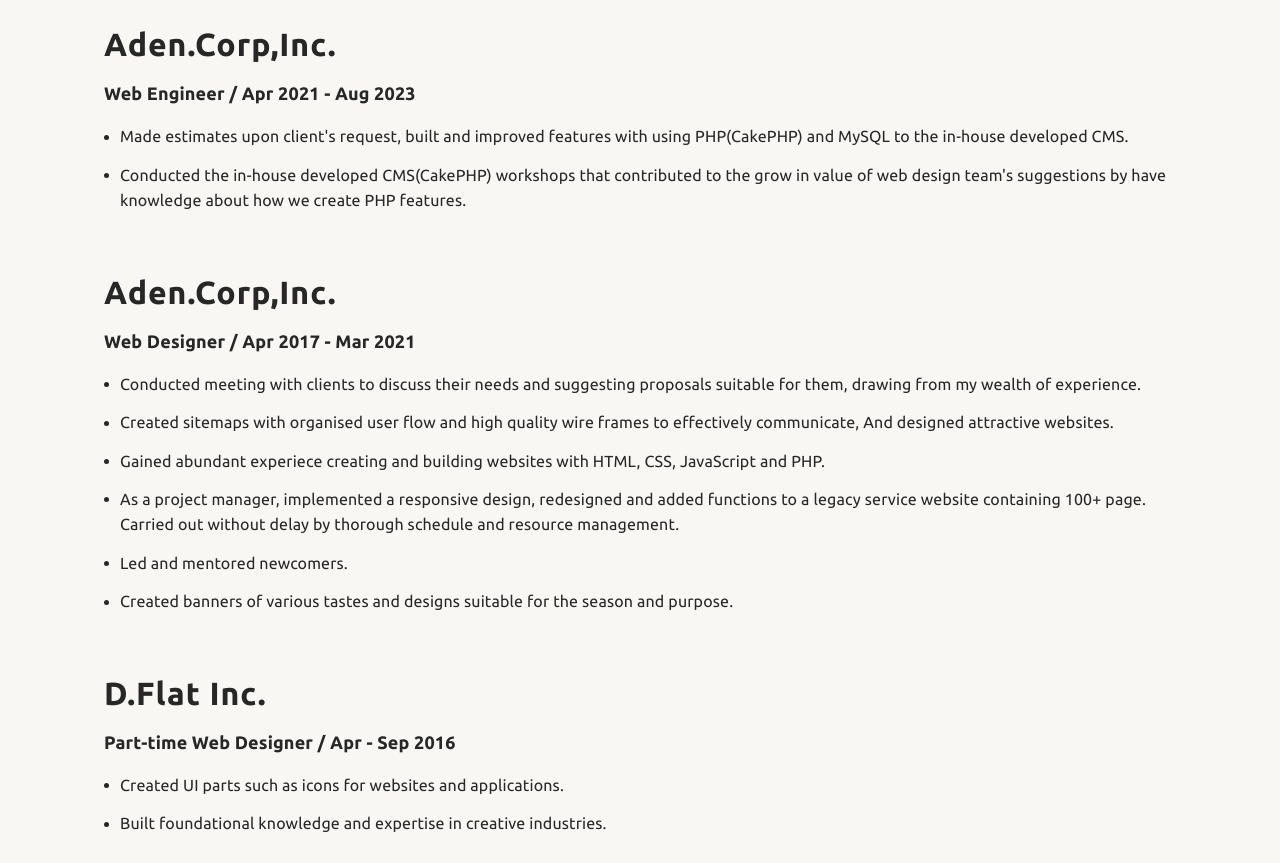
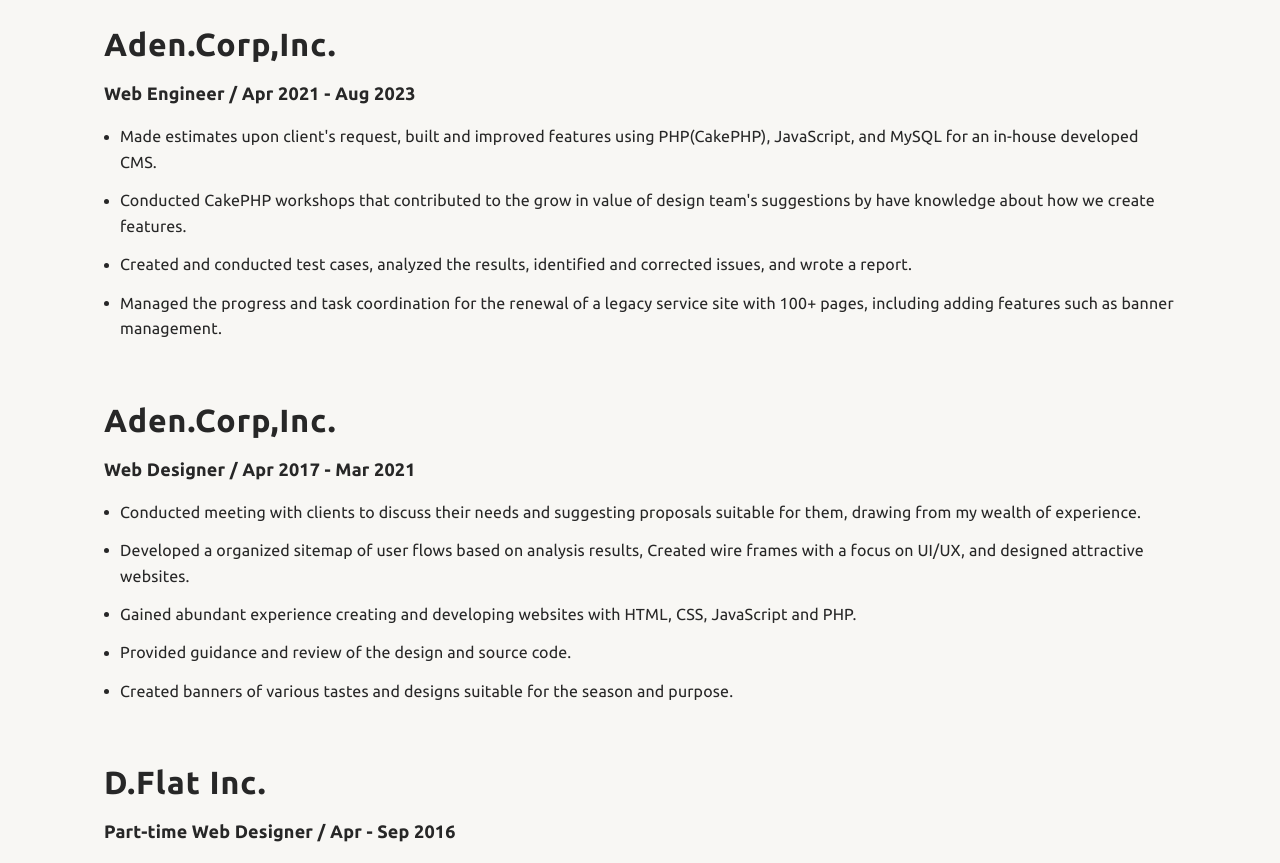
Before and after one commit to rixcx/rinaofk, a Next.js app: page /en/about in a window 1280 px wide. Shown: the part 1080-1943 px from the top of the page. Built offline with nearby package versions, Linux system fonts and the light colour scheme.

Commit message:
[ about ] edit about

```diff
--- a/messages/en.json
+++ b/messages/en.json
@@ -1,20 +1,21 @@
 {
   "Index": {
-    "text": "I am a Web developer with 4 years of experience as Web designer and 2.5 years as Web Engineer in Japan. Passionate about listening clients face-to-face to find out the true needs of theirs and create proposals, design and systems for them."
+    "text": "I am a Web developer with 4 years of experience as Web designer and 2.5 years as Web Engineer in Japan. Fulfillment in contributing by solving clients' problems and enhancing their value through web solutions."
   },
   "About": {
-    "intro": "I am a Web developer with experience in designing multiple websites for BtoC and developing various systems.\nI have experienced practical works in renewing old sites, creating attractive LP or banners, and adding new features.\nI feel fulfillment in ensuring customer and user satisfaction by solving problems and by giving them value through utilization of Web.",
+    "intro": "I am a Web developer with experience in designing multiple websites for BtoC and developing various systems.\nI have experienced practical works in creating web sites that include client meetings, wireframe creation, design, and coding, as well as adding new features using PHP.\nI am skilled at approaching projects from both design and development perspectives to offer the effective solutions.",
 
      "Experience": {
-      "aden_engineer_01": "Made estimates upon client's request, built and improved features with using PHP(CakePHP) and MySQL to the in-house developed CMS.",
-      "aden_engineer_02": "Conducted the in-house developed CMS(CakePHP) workshops that contributed to the grow in value of web design team's suggestions by have knowledge about how we create PHP features.",
+      "aden_engineer_01": "Made estimates upon client's request, built and improved features using PHP(CakePHP), JavaScript, and MySQL for an in-house developed CMS.",
+      "aden_engineer_02": "Conducted CakePHP workshops that contributed to the grow in value of design team's suggestions by have knowledge about how we create features.",
+      "aden_engineer_03": "Created and conducted test cases, analyzed the results, identified and corrected issues, and wrote a report.",
+      "aden_engineer_04": "Managed the progress and task coordination for the renewal of a legacy service site with 100+ pages, including adding features such as banner management.",
 
       "aden_designer_01": "Conducted meeting with clients to discuss their needs and suggesting proposals suitable for them, drawing from my wealth of experience.",
-      "aden_designer_02": "Created sitemaps with organised user flow and high quality wire frames to effectively communicate, And designed attractive websites.",
-      "aden_designer_03": "Gained abundant experiece creating and building websites with HTML, CSS, JavaScript and PHP.",
-      "aden_designer_04": "As a project manager, implemented a responsive design, redesigned and added functions to a legacy service website containing 100+ page. Carried out without delay by thorough schedule and resource management.",
-      "aden_designer_05": "Led and mentored newcomers.",
-      "aden_designer_06": "Created banners of various tastes and designs suitable for the season and purpose.",
+      "aden_designer_02": "Developed a organized sitemap of user flows based on analysis results, Created wire frames with a focus on UI/UX, and designed attractive websites.",
+      "aden_designer_03": "Gained abundant experience creating and developing websites with HTML, CSS, JavaScript and PHP.",
+      "aden_designer_04": "Provided guidance and review of the design and source code.",
+      "aden_designer_05": "Created banners of various tastes and designs suitable for the season and purpose.",
 
       "dflat_parttime_01": "Created UI parts such as icons for websites and applications.",
       "dflat_parttime_02": "Built foundational knowledge and expertise in creative industries."
--- a/messages/ja.json
+++ b/messages/ja.json
@@ -1,20 +1,21 @@
 {
   "Index": {
-    "text": "日本でWebデザイナーとして4年、Webエンジニアとして2.5年の経験を持つWebディベロッパーです。\nクライアントの真のニーズを見極め、それを解決できる提案やデザイン、システム開発をすることに力を注いでいます。"
+    "text": "日本でWebデザイナーとして4年、Webエンジニアとして2.5年の経験を持つWebディベロッパーです。\nWebソリューションを通じて、クライアントの課題解決や価値向上に貢献することにやりがいを感じています。"
   },
   "About": {
-    "intro": "BtoCのWebサイトのデザインや、PHPを用いたシステム開発の経験を持つWebデザイナーです。\nWebサイトのリニューアルや魅力的なランディングページ制作、新機能の開発など、数多くの実践的な仕事を行ってきました。\nWebの活用により、クライアントの課題解決や価値向上に貢献できることに喜びと達成感を感じています。",
+    "intro": "BtoCのWebサイトのデザインや、システム開発の経験を持つWebディベロッパーです。\n打ち合わせ、ワイヤーフレーム作成、デザイン、コーディングなどを含むWebサイト制作や、PHPを用いた新機能の開発など、数多くの実践的な仕事を行ってきました。\nデザインと開発の両方の視点からプロジェクトを捉え、最適な提案を行うことが得意です。",
 
      "Experience": {
-      "aden_engineer_01": "自社開発のCMSに対し、クライアントの要望に基づいて見積もりを作成、PHP（CakePHP）やMySQLを使用して機能の実装を行いました。",
-      "aden_engineer_02": "Webデザインチームへ自社開発のCMS（CakePHP）ワークショップを行い、PHPを用いた機能に対する知識を持つことによるクライアントへの提案価値向上に貢献しました。",
+      "aden_engineer_01": "自社開発のCMSをベースに、見積もりを作成、PHP（CakePHP）やJavaScript、MySQLを使用して機能の実装を行いました。",
+      "aden_engineer_02": " WebチームへCakePHPワークショップを行い、PHPを用いた機能に対する知識を持つことによるクライアントへの提案価値向上に貢献しました。",
+      "aden_engineer_03": "テストケースの作成、テストの実施、結果の分析、修正が必要な箇所の特定・修正と報告書の作成を行いました。",
+      "aden_engineer_04": "100ページ以上あったレガシーなサービスサイトのリニューアルの進行・タスク管理と、バナー管理などの機能の追加を担当しました。",
 
       "aden_designer_01": "打ち合わせを通じてクライアントの真のニーズを引き出し、自身の豊富な経験を活かして適切な提案を行いました。",
-      "aden_designer_02": "クライアントとのコミュニケーションのため、導線が整理されたサイトマップや的確なワイヤーフレームを制作、魅力的なWebサイトのデザインを行いました。",
+      "aden_designer_02": "解析結果にもとづき導線を整理したサイトマップ、UI/UXを意識したワイヤーフレームを制作、魅力なWebサイトのデザインを行いました。",
       "aden_designer_03": "HTML、CSS、JavaScript、そしてPHPを使用したWebサイト制作の豊富な経験を積みました。",
-      "aden_designer_04": "プロジェクトマネージャーとして、100ページ以上あったレガシーなサービスサイトのリニューアルの進行管理を行い、またエンジニアとしてそのサイトへの新機能の開発も担当しました。徹底したスケジュール・リソース管理により、予定通りにプロジェクトを公開することができました。",
-      "aden_designer_05": "デザインやソースコードに対しての指導、レビューを行いました。",
-      "aden_designer_06": "シーズンや訴求に合わせて様々なテイスト・デザインのバナーを製作しました。",
+      "aden_designer_04": "デザインやソースコードに対しての指導、レビューを行いました。",
+      "aden_designer_05": "シーズンや訴求に合わせて様々なテイスト・デザインのバナーを製作しました。",
 
       "dflat_parttime_01": "Webサイトやソフトウェアに使用されるアイコンなどのUIパーツを制作しました。",
       "dflat_parttime_02": "クリエイティブ業界における基本知識と専門知識を身につけました。"
--- a/src/app/[locale]/about/page.tsx
+++ b/src/app/[locale]/about/page.tsx
@@ -41,6 +41,8 @@ export default function About() {
             <ul>
               <li>{t('Experience.aden_engineer_01')}</li>
               <li>{t('Experience.aden_engineer_02')}</li>
+              <li>{t('Experience.aden_engineer_03')}</li>
+              <li>{t('Experience.aden_engineer_04')}</li>
             </ul>
           </div>
           <div css={ex_txt}>
@@ -52,7 +54,6 @@ export default function About() {
               <li>{t('Experience.aden_designer_03')}</li>
               <li>{t('Experience.aden_designer_04')}</li>
               <li>{t('Experience.aden_designer_05')}</li>
-              <li>{t('Experience.aden_designer_06')}</li>
             </ul>
           </div>
           <div css={ex_txt}>
```
